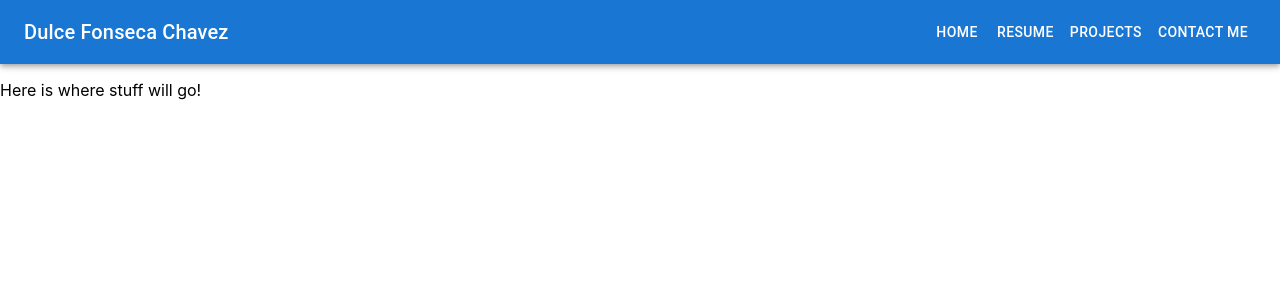
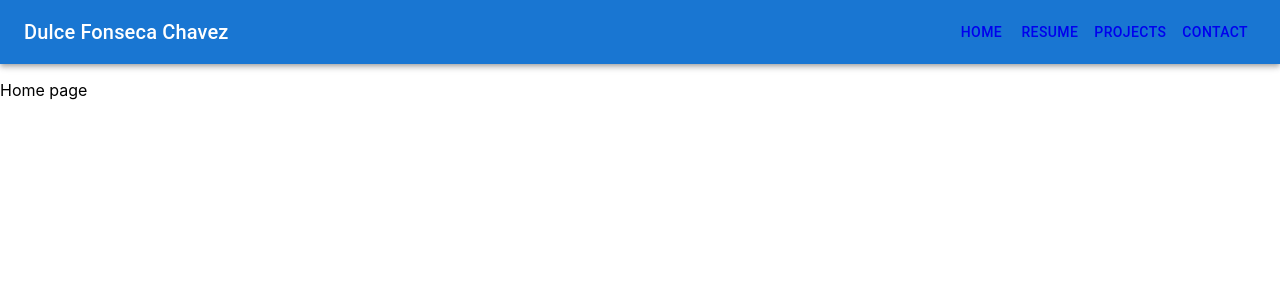
Before and after one commit to DVFon14/Portfolio, a React (Create React App) app: page / in a window 1280 px wide. Shown: the top 300 px of the page. Built offline with nearby package versions, Linux system fonts and the light colour scheme.

Commit message:
routes created

```diff
--- a/src/App.js
+++ b/src/App.js
@@ -1,12 +1,19 @@
 //import "./App.css";
-import ButtonAppBar from "./nav";
+import Contact from "./Pages/contact";
+import Home from "./Pages/home";
+import Projects from "./Pages/projects";
+import Resume from "./Pages/resume";
+import { Route, Routes } from "react-router-dom";
 
 function App() {
   return (
     <div>
-      {/* <img src={logo} className="App-logo" alt="logo" /> */}
-      <ButtonAppBar />
-      <p>Here is where stuff will go!</p>
+      <Routes>
+        <Route path="/" element={<Home />} />
+        <Route path="/contact" element={<Contact />} />
+        <Route path="/projects" element={<Projects />} />
+        <Route path="/resume" element={<Resume />} />
+      </Routes>
     </div>
   );
 }
--- /dev/null
+++ b/src/Pages/contact.js
@@ -0,0 +1,12 @@
+import ButtonAppBar from "../nav";
+
+function Contact() {
+  return (
+    <div>
+      <ButtonAppBar />
+      <p>Contact page!</p>
+    </div>
+  );
+}
+
+export default Contact;
--- /dev/null
+++ b/src/Pages/home.js
@@ -0,0 +1,12 @@
+import ButtonAppBar from "../nav";
+
+function Home() {
+  return (
+    <div>
+      <ButtonAppBar />
+      <p>Home page</p>
+    </div>
+  );
+}
+
+export default Home;
--- /dev/null
+++ b/src/Pages/projects.js
@@ -0,0 +1,12 @@
+import ButtonAppBar from "../nav";
+
+function Projects() {
+  return (
+    <div>
+      <ButtonAppBar />
+      <p>Projects page</p>
+    </div>
+  );
+}
+
+export default Projects;
--- /dev/null
+++ b/src/Pages/resume.js
@@ -0,0 +1,12 @@
+import ButtonAppBar from "../nav";
+
+function Resume() {
+  return (
+    <div>
+      <ButtonAppBar />
+      <p>Resume page</p>
+    </div>
+  );
+}
+
+export default Resume;
--- a/src/index.js
+++ b/src/index.js
@@ -2,10 +2,13 @@ import React from "react";
 import ReactDOM from "react-dom/client";
 import "./index.css";
 import App from "./App";
+import { BrowserRouter } from "react-router-dom";
 
 const root = ReactDOM.createRoot(document.getElementById("root"));
 root.render(
   <React.StrictMode>
-    <App />
+    <BrowserRouter>
+      <App />
+    </BrowserRouter>
   </React.StrictMode>
 );
--- a/src/nav.js
+++ b/src/nav.js
@@ -4,30 +4,31 @@ import Box from "@mui/material/Box";
 import Toolbar from "@mui/material/Toolbar";
 import Typography from "@mui/material/Typography";
 import Button from "@mui/material/Button";
-//import IconButton from "@mui/material/IconButton";
-// import MenuIcon from "@mui/icons-material/Menu";
+import { Link } from "react-router-dom";
 
 function ButtonAppBar() {
   return (
     <Box sx={{ flexGrow: 1 }}>
       <AppBar position="static">
         <Toolbar>
-          {/* <IconButton
-            size="large"
-            edge="start"
-            color="inherit"
-            aria-label="menu"
-            sx={{ mr: 2 }}
-          >
-             <MenuIcon />
-          </IconButton> */}
           <Typography variant="h6" component="div" sx={{ flexGrow: 1 }}>
             Dulce Fonseca Chavez
           </Typography>
-          <Button color="inherit">Home</Button>
-          <Button color="inherit">Resume</Button>
-          <Button color="inherit">Projects</Button>
-          <Button color="inherit">Contact Me</Button>
+          <Link to="/">
+            <Button color="inherit">Home</Button>
+          </Link>
+
+          <Link to="/resume">
+            <Button color="inherit">Resume</Button>
+          </Link>
+
+          <Link to="/projects">
+            <Button color="inherit">Projects</Button>
+          </Link>
+
+          <Link to="/contact">
+            <Button color="inherit">Contact</Button>
+          </Link>
         </Toolbar>
       </AppBar>
     </Box>
@@ -35,113 +36,3 @@ function ButtonAppBar() {
 }
 
 export default ButtonAppBar;
-
-// import * as React from "react";
-// import AppBar from "@mui/material/AppBar";
-// import Box from "@mui/material/Box";
-// import CssBaseline from "@mui/material/CssBaseline";
-// import Divider from "@mui/material/Divider";
-// import Drawer from "@mui/material/Drawer";
-// import IconButton from "@mui/material/IconButton";
-// import List from "@mui/material/List";
-// import ListItem from "@mui/material/ListItem";
-// import ListItemButton from "@mui/material/ListItemButton";
-// import ListItemText from "@mui/material/ListItemText";
-// import MenuIcon from "@mui/icons-material/Menu";
-// import Toolbar from "@mui/material/Toolbar";
-// import Typography from "@mui/material/Typography";
-// import Button from "@mui/material/Button";
-
-// const drawerWidth = 240;
-// const navItems = ["Home", "About", "Contact"];
-
-// function DrawerAppBar(props) {
-//   const { window } = props;
-//   const [mobileOpen, setMobileOpen] = React.useState(false);
-
-//   const handleDrawerToggle = () => {
-//     setMobileOpen((prevState) => !prevState);
-//   };
-
-//   const drawer = (
-//     <Box onClick={handleDrawerToggle} sx={{ textAlign: "center" }}>
-//       <Typography variant="h6" sx={{ my: 2 }}>
-//         MUI
-//       </Typography>
-//       <Divider />
-//       <List>
-//         {navItems.map((item) => (
-//           <ListItem key={item} disablePadding>
-//             <ListItemButton sx={{ textAlign: "center" }}>
-//               <ListItemText primary={item} />
-//             </ListItemButton>
-//           </ListItem>
-//         ))}
-//       </List>
-//     </Box>
-//   );
-
-//   const container =
-//     window !== undefined ? () => window().document.body : undefined;
-
-//   return (
-//     <Box sx={{ display: "flex" }}>
-//       <CssBaseline />
-//       <AppBar component="nav">
-//         <Toolbar>
-//           <IconButton
-//             color="inherit"
-//             aria-label="open drawer"
-//             edge="start"
-//             onClick={handleDrawerToggle}
-//             sx={{ mr: 2, display: { sm: "none" } }}
-//           >
-//             <MenuIcon />
-//           </IconButton>
-//           <Typography
-//             variant="h6"
-//             component="div"
-//             sx={{ flexGrow: 1, display: { xs: "none", sm: "block" } }}
-//           >
-//             Dulce Fonseca Chavez
-//           </Typography>
-
-//           {/* right navigation options */}
-//           <Box sx={{ display: { xs: "none", sm: "block" } }}>
-//             {navItems.map((item) => (
-//               <Button key={item} sx={{ color: "#fff" }}>
-//                 {item}
-//               </Button>
-//             ))}
-//           </Box>
-//         </Toolbar>
-//       </AppBar>
-//       <Box component="nav">
-//         <Drawer
-//           container={container}
-//           variant="temporary"
-//           open={mobileOpen}
-//           onClose={handleDrawerToggle}
-//           ModalProps={{
-//             keepMounted: true, // Better open performance on mobile.
-//           }}
-//           sx={{
-//             display: { xs: "block", sm: "none" },
-//             "& .MuiDrawer-paper": {
-//               boxSizing: "border-box",
-//               width: drawerWidth,
-//             },
-//           }}
-//         >
-//           {drawer}
-//         </Drawer>
-//       </Box>
-//       <Box component="main" sx={{ p: 3 }}>
-//         <Toolbar />
-//         <Typography>Lorem ipsum</Typography>
-//       </Box>
-//     </Box>
-//   );
-// }
-
-// export default DrawerAppBar;
```
